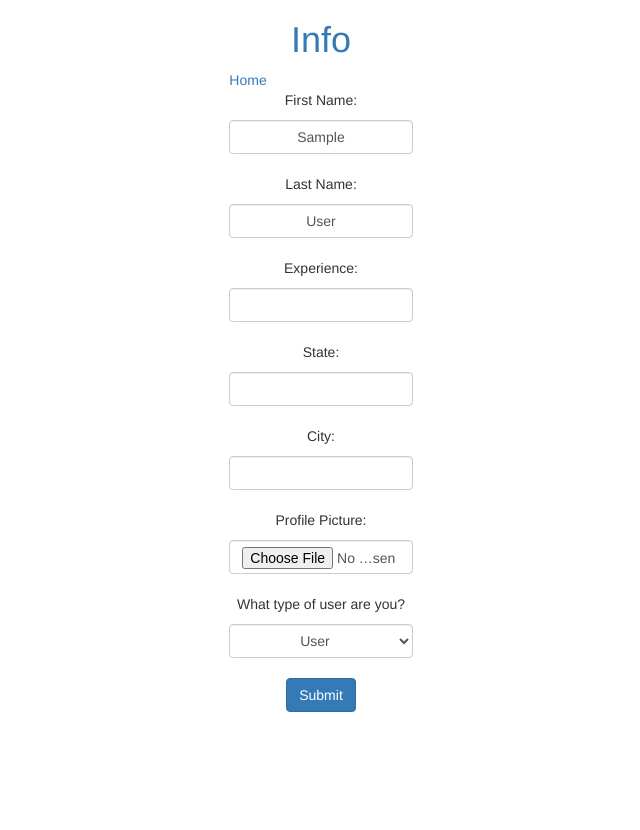
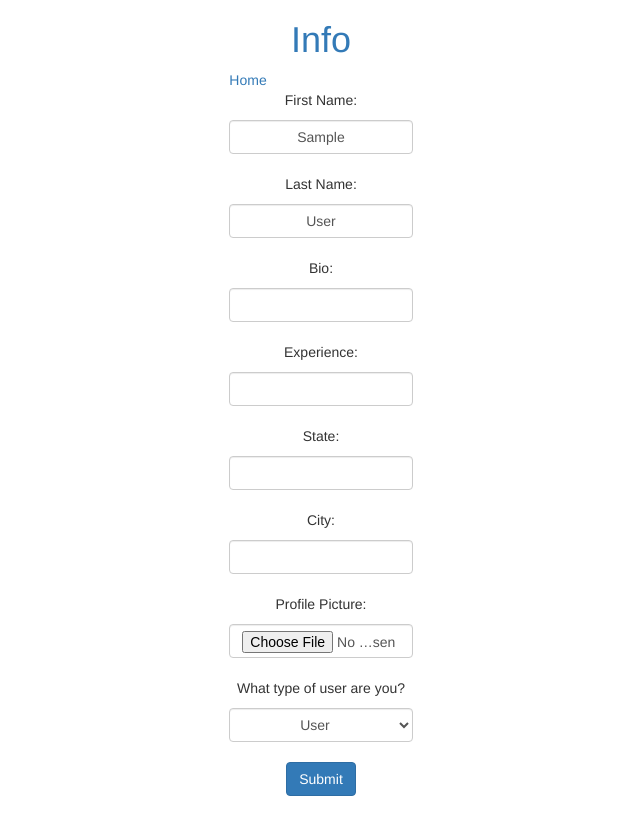
Before and after one commit to hassantsyed/healthSite, a Django app: page /accounts/info/ in a window 1280 px wide. Shown: the whole page, without its empty margins (319-959 px from the left). Before the commit the page ends 712 px from the top, so only its background shows below. Run offline with Django 3.2, Linux system fonts and the light colour scheme; the visitor is signed in with stand-in values (Sample User, id 1); some libraries are stand-ins or nearby versions.

Commit message:
lots of polish
added bio to info forms
profile pic doesn't need to always be filled
usertype autocompletes
shows image selected url

```diff
--- a/train/accounts/models.py
+++ b/train/accounts/models.py
@@ -10,6 +10,7 @@ class User(AbstractUser):
     area = models.CharField(max_length=15, choices=EXPERTISE, default='User')
     group = models.ManyToManyField('self', blank=True)
     pic = models.ImageField(upload_to='media/', default='media/noprofile.png')
+    bio = models.TextField(max_length=500, blank=True)
 
 class Weight(models.Model):
     pds = models.IntegerField()
--- a/train/accounts/templates/accounts/info.html
+++ b/train/accounts/templates/accounts/info.html
@@ -21,6 +21,8 @@ btn-toolbar{
                 <input class="form-control text-center" type="text" value="{{user.first_name}}" name='first_name'></input><br>
                 <p class="text-center">Last Name:</p>
                 <input class="form-control text-center" type="text" value="{{user.last_name}}" name='last_name'></input><br>
+                <p class="text-center">Bio:</p>
+                <input class="form-control text-center" type="text" value="{{user.bio}}" name='bio'></input><br>
                 <p class="text-center">Experience:</p>
                 <input class="form-control text-center" type="text" value="{{user.experience}}" name='experience'></input><br>
                 <p class="text-center">State:</p>
@@ -28,10 +30,13 @@ btn-toolbar{
                 <p class="text-center">City:</p>
                 <input class="form-control text-center" type="text" value="{{user.city}}" name='city'></input><br>
                 <p class="text-center">Profile Picture:</p>
-                <input class="form-control" type="file" name="proPic"></input><br>
+                {%if user.pic != "media/noprofile.png"%}
+                <p>Currently selected: {{user.pic}}</p>
+                {%endif%}
+                <input class="form-control" type="file" name="proPic" id="proPic"></input><br>
                 <p class="text-center">What type of user are you?</p>
-                <select class="form-control text-center" name="selection">
-                  <option class="text-center">User</option>
+                <select class="form-control text-center" name="selection" id="selection">
+                  <option>User</option>
                   <option>Personal Trainer</option>
                   <option>Nutritionist</option>
                   <option>Doctor</option>
@@ -46,10 +51,31 @@ btn-toolbar{
 </div>
 <script type="text/javascript" src="http://code.jquery.com/jquery-latest.min.js"></script>
 <script>
+  $(document).ready(function(){
+    var expertise = "{{user.area}}";
+    if(expertise == "MD"){
+      document.getElementById("selection").selectedIndex = 3;
+    }else if (expertise == "TRAIN") {
+      document.getElementById("selection").selectedIndex = 1;
+    }else if (expertise == "User") {
+      document.getElementById("selection").selectedIndex = 0;
+    }else if (expertise == "NUTRITION") {
+      document.getElementById("selection").selectedIndex = 2;
+    }
+  });
+  function getIns(){
+    var a = document.getElementsByTagName("input");
+    var b = [];
+    for(var x = 0; x<a.length; x++){
+      if(a[x].getAttribute("id")!="proPic"){
+        b.push(a[x]);
+      }
+    }
+    return b;
+  }
 
   $("button").click(function(event){
-
-    var inputs = document.getElementsByTagName("input");
+    var inputs = getIns();
     var count = 0;
     for(var x = 1; x<inputs.length; x++){
       if(inputs[x].value != ""){
--- a/train/accounts/views.py
+++ b/train/accounts/views.py
@@ -47,18 +47,21 @@ def checkUser(request):
 @login_required
 def info(request):
     if request.method =="POST":
-        myfile = request.FILES.get("proPic")
-        fs = FileSystemStorage()
-        filename = fs.save(myfile.name, myfile)
+
         user = request.user
         user.experience = request.POST['experience']
         user.city = request.POST['city']
         user.state = request.POST['state']
         user.first_name = request.POST['first_name']
+        user.bio = request.POST['bio']
         user.last_name = request.POST['last_name']
         area = {'Personal Trainer':'TRAIN', 'Nutritionist':'NUTRITION' , 'Doctor': 'MD', 'User':'User'}
         temp = request.POST['selection']
-        user.pic = filename
+        if request.FILES.get("proPic"):
+            myfile = request.FILES.get("proPic")
+            fs = FileSystemStorage()
+            filename = fs.save(myfile.name, myfile)
+            user.pic = filename
         #print(area[temp])
         user.area = area[temp]
         user.save()
--- a/train/teams/templates/teams/person.html
+++ b/train/teams/templates/teams/person.html
@@ -28,6 +28,7 @@
 
   <hr>
   <h2>Bio:</h2>
+  <p>{{person.bio}}</p>
   <h2>Experience:</h2>
   <p>{{person.experience}}</p>
   <h2>Location:</h2>
```
Also changed, not shown: train/accounts/migrations/0012_user_bio.py (added), 9 other files.
